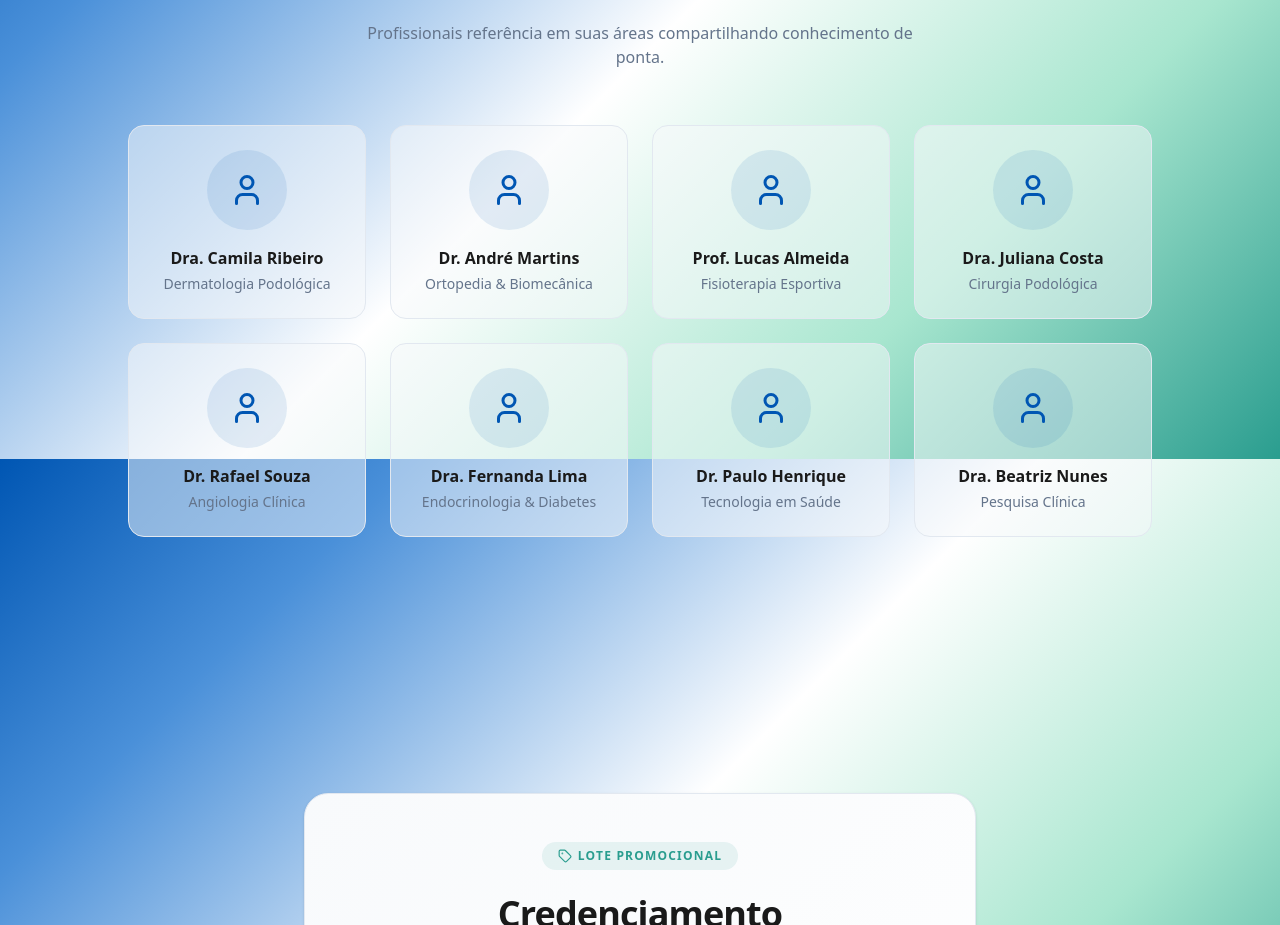
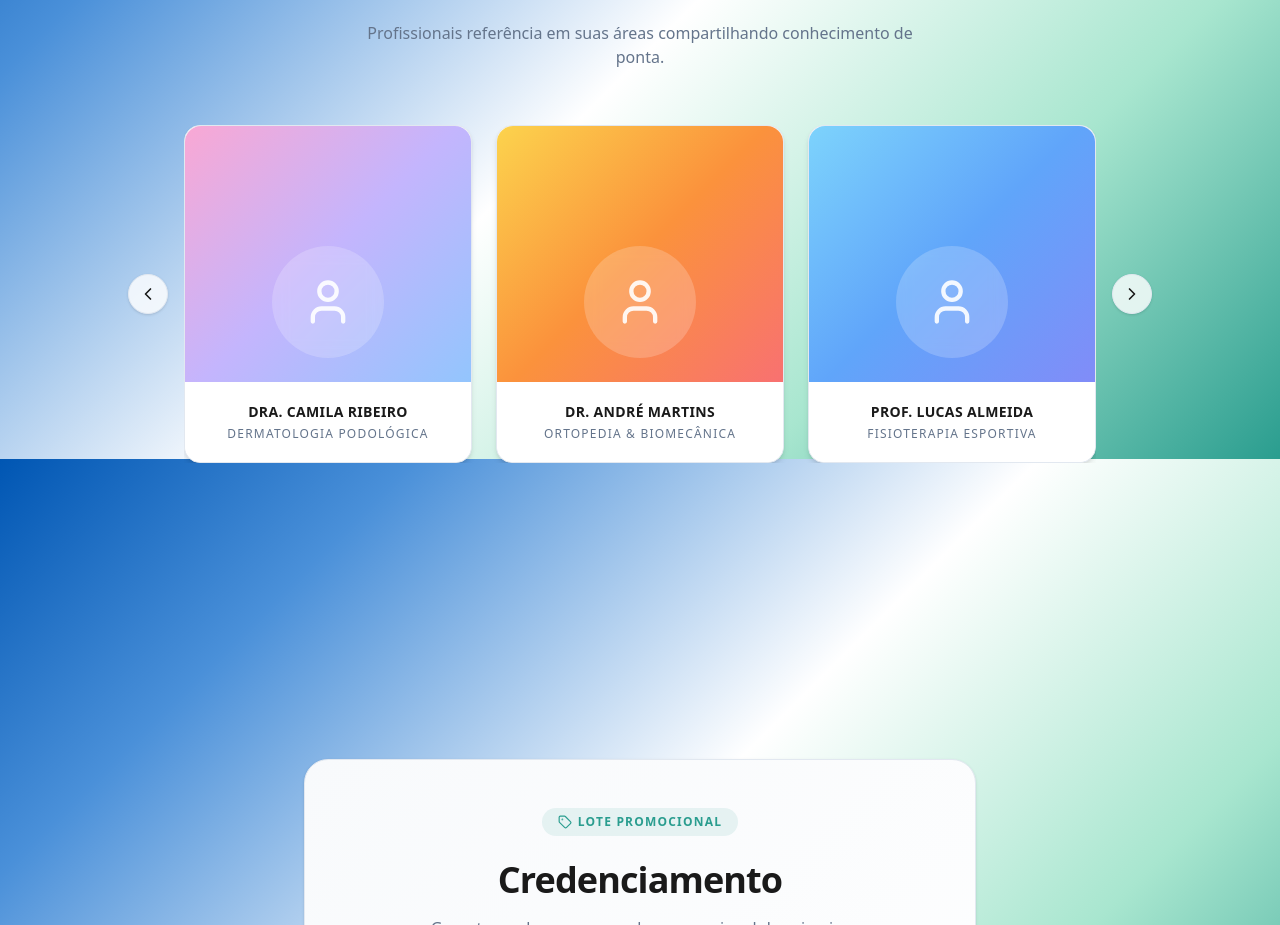
Before and after one commit to gpPacheco/cipmp, a Next.js app: page / in a window 1280 px wide. Shown: the part 1941-2866 px from the top of the page. Built offline with nearby package versions, Linux system fonts and the light colour scheme.

Commit message:
Atualiza componentes Credential e Speakers com melhorias de estilo e funcionalidade

```diff
--- a/src/components/Credential.tsx
+++ b/src/components/Credential.tsx
@@ -29,7 +29,7 @@ export default function Credential() {
   return (
     <section id="inscricao" className="py-24 sm:py-32 px-6">
       <div className="max-w-2xl mx-auto">
-        <div className="rounded-3xl border border-border bg-gradient-to-br from-card to-white p-8 sm:p-12 text-center shadow-sm">
+        <div className="rounded-3xl border border-border bg-linear-to-br from-card to-white p-8 sm:p-12 text-center shadow-sm">
           {/* Badge */}
           <span className="inline-flex items-center gap-1.5 bg-teal/10 text-teal text-xs font-semibold uppercase tracking-widest px-4 py-1.5 rounded-full mb-6">
             <Tag size={14} />
@@ -70,7 +70,7 @@ export default function Credential() {
             ).map(([key, label]) => (
               <div
                 key={key}
-                className="flex flex-col items-center bg-primary/5 rounded-xl px-4 py-3 min-w-[60px]"
+                className="flex flex-col items-center bg-primary/5 rounded-xl px-4 py-3 min-w-15"
               >
                 <span className="text-2xl sm:text-3xl font-bold text-foreground tabular-nums">
                   {String(time[key]).padStart(2, "0")}
--- a/src/components/Speakers.tsx
+++ b/src/components/Speakers.tsx
@@ -1,34 +1,80 @@
 "use client";
 
-import { motion } from "framer-motion";
-import { User } from "lucide-react";
+import { useState } from "react";
+import { motion, AnimatePresence } from "framer-motion";
+import { User, ChevronLeft, ChevronRight } from "lucide-react";
 
 interface Speaker {
   name: string;
   specialty: string;
+  bg: string;
 }
 
 const speakers: Speaker[] = [
-  { name: "Dra. Camila Ribeiro", specialty: "Dermatologia Podológica" },
-  { name: "Dr. André Martins", specialty: "Ortopedia & Biomecânica" },
-  { name: "Prof. Lucas Almeida", specialty: "Fisioterapia Esportiva" },
-  { name: "Dra. Juliana Costa", specialty: "Cirurgia Podológica" },
-  { name: "Dr. Rafael Souza", specialty: "Angiologia Clínica" },
-  { name: "Dra. Fernanda Lima", specialty: "Endocrinologia & Diabetes" },
-  { name: "Dr. Paulo Henrique", specialty: "Tecnologia em Saúde" },
-  { name: "Dra. Beatriz Nunes", specialty: "Pesquisa Clínica" },
+  {
+    name: "Dra. Camila Ribeiro",
+    specialty: "Dermatologia Podológica",
+    bg: "linear-gradient(135deg, #f9a8d4, #c4b5fd, #93c5fd)",
+  },
+  {
+    name: "Dr. André Martins",
+    specialty: "Ortopedia & Biomecânica",
+    bg: "linear-gradient(135deg, #fcd34d, #fb923c, #f87171)",
+  },
+  {
+    name: "Prof. Lucas Almeida",
+    specialty: "Fisioterapia Esportiva",
+    bg: "linear-gradient(135deg, #7dd3fc, #60a5fa, #818cf8)",
+  },
+  {
+    name: "Dra. Juliana Costa",
+    specialty: "Cirurgia Podológica",
+    bg: "linear-gradient(135deg, #5eead4, #6ee7b7, #86efac)",
+  },
+  {
+    name: "Dr. Rafael Souza",
+    specialty: "Angiologia Clínica",
+    bg: "linear-gradient(135deg, #c4b5fd, #a78bfa, #e879f9)",
+  },
+  {
+    name: "Dra. Fernanda Lima",
+    specialty: "Endocrinologia & Diabetes",
+    bg: "linear-gradient(135deg, #f9a8d4, #fda4af, #fca5a5)",
+  },
+  {
+    name: "Dr. Paulo Henrique",
+    specialty: "Tecnologia em Saúde",
+    bg: "linear-gradient(135deg, #67e8f9, #7dd3fc, #93c5fd)",
+  },
+  {
+    name: "Dra. Beatriz Nunes",
+    specialty: "Pesquisa Clínica",
+    bg: "linear-gradient(135deg, #bef264, #86efac, #5eead4)",
+  },
 ];
 
-const fadeUp = {
-  hidden: { opacity: 0, y: 30 },
-  visible: (i: number) => ({
-    opacity: 1,
-    y: 0,
-    transition: { delay: i * 0.08, duration: 0.5, ease: "easeOut" as const },
-  }),
-};
+const VISIBLE = 3;
 
 export default function Speakers() {
+  const [index, setIndex] = useState(0);
+  const [direction, setDirection] = useState(1);
+  const total = speakers.length;
+
+  const prev = () => {
+    setDirection(-1);
+    setIndex((i) => (i - 1 + total) % total);
+  };
+
+  const next = () => {
+    setDirection(1);
+    setIndex((i) => (i + 1) % total);
+  };
+
+  const visibleSpeakers = Array.from({ length: VISIBLE }, (_, i) => ({
+    ...speakers[(index + i) % total],
+    uid: (index + i) % total,
+  }));
+
   return (
     <section id="palestrantes" className="py-24 sm:py-32 px-6">
       <div className="max-w-5xl mx-auto text-center">
@@ -36,29 +82,89 @@ export default function Speakers() {
           Palestrantes
         </h2>
         <p className="mt-4 text-muted max-w-xl mx-auto">
-          Profissionais referência em suas áreas compartilhando conhecimento
-          de ponta.
+          Profissionais referência em suas áreas compartilhando conhecimento de ponta.
         </p>
 
-        <div className="mt-14 grid grid-cols-1 sm:grid-cols-2 lg:grid-cols-4 gap-6">
-          {speakers.map((s, i) => (
-            <motion.div
-              key={s.name}
-              custom={i}
-              initial="hidden"
-              whileInView="visible"
-              viewport={{ once: true, amount: 0.3 }}
-              variants={fadeUp}
-              className="flex flex-col items-center gap-4 p-6 rounded-2xl border border-border bg-card/50 hover:shadow-md transition-shadow"
-            >
-              <div className="w-20 h-20 rounded-full bg-primary/10 flex items-center justify-center text-primary">
-                <User size={36} />
-              </div>
-              <div>
-                <h3 className="font-semibold text-foreground">{s.name}</h3>
-                <p className="text-muted text-sm mt-1">{s.specialty}</p>
-              </div>
-            </motion.div>
+        <div className="mt-14 flex items-center gap-4">
+          {/* Botão anterior */}
+          <button
+            onClick={prev}
+            className="shrink-0 w-10 h-10 flex items-center justify-center rounded-full border border-border bg-white/80 hover:bg-white shadow-sm transition-all hover:scale-110"
+            aria-label="Anterior"
+          >
+            <ChevronLeft size={20} />
+          </button>
+
+          {/* Cards */}
+          <div className="flex-1 overflow-hidden">
+            <AnimatePresence mode="wait">
+              <motion.div
+                key={index}
+                initial={{ opacity: 0, x: direction * 60 }}
+                animate={{ opacity: 1, x: 0 }}
+                exit={{ opacity: 0, x: direction * -60 }}
+                transition={{ duration: 0.35, ease: "easeOut" }}
+                className="grid grid-cols-1 sm:grid-cols-3 gap-6"
+              >
+                {visibleSpeakers.map((s, i) => (
+                  <div
+                    key={s.uid}
+                    className={`group rounded-2xl shadow-md border border-border bg-white cursor-pointer ${
+                      i > 0 ? "hidden sm:block" : ""
+                    }`}
+                    style={{ overflow: "visible" }}
+                  >
+                    {/* Foto — somente ela sobe no hover */}
+                    <div
+                      className="rounded-t-2xl overflow-hidden h-64 flex items-end justify-center transition-transform duration-300 ease-out group-hover:-translate-y-3 group-hover:shadow-xl"
+                      style={{ background: s.bg }}
+                    >
+                      <div className="mb-6 w-28 h-28 rounded-full bg-white/20 backdrop-blur-sm flex items-center justify-center text-white/90">
+                        <User size={52} />
+                      </div>
+                    </div>
+
+                    {/* Informações fixas */}
+                    <div className="p-5 text-center bg-white rounded-b-2xl">
+                      <h3 className="font-bold tracking-wide text-sm uppercase text-foreground">
+                        {s.name}
+                      </h3>
+                      <p className="text-muted text-xs mt-1 uppercase tracking-widest">
+                        {s.specialty}
+                      </p>
+                    </div>
+                  </div>
+                ))}
+              </motion.div>
+            </AnimatePresence>
+          </div>
+
+          {/* Botão próximo */}
+          <button
+            onClick={next}
+            className="shrink-0 w-10 h-10 flex items-center justify-center rounded-full border border-border bg-white/80 hover:bg-white shadow-sm transition-all hover:scale-110"
+            aria-label="Próximo"
+          >
+            <ChevronRight size={20} />
+          </button>
+        </div>
+
+        {/* Dots de navegação */}
+        <div className="mt-8 flex justify-center gap-2">
+          {speakers.map((_, i) => (
+            <button
+              key={i}
+              onClick={() => {
+                setDirection(i > index ? 1 : -1);
+                setIndex(i);
+              }}
+              className="h-2 rounded-full transition-all duration-300"
+              style={{
+                width: i === index ? "1.5rem" : "0.5rem",
+                backgroundColor: i === index ? "var(--color-primary)" : "var(--color-border)",
+              }}
+              aria-label={`Palestrante ${i + 1}`}
+            />
           ))}
         </div>
       </div>
```
